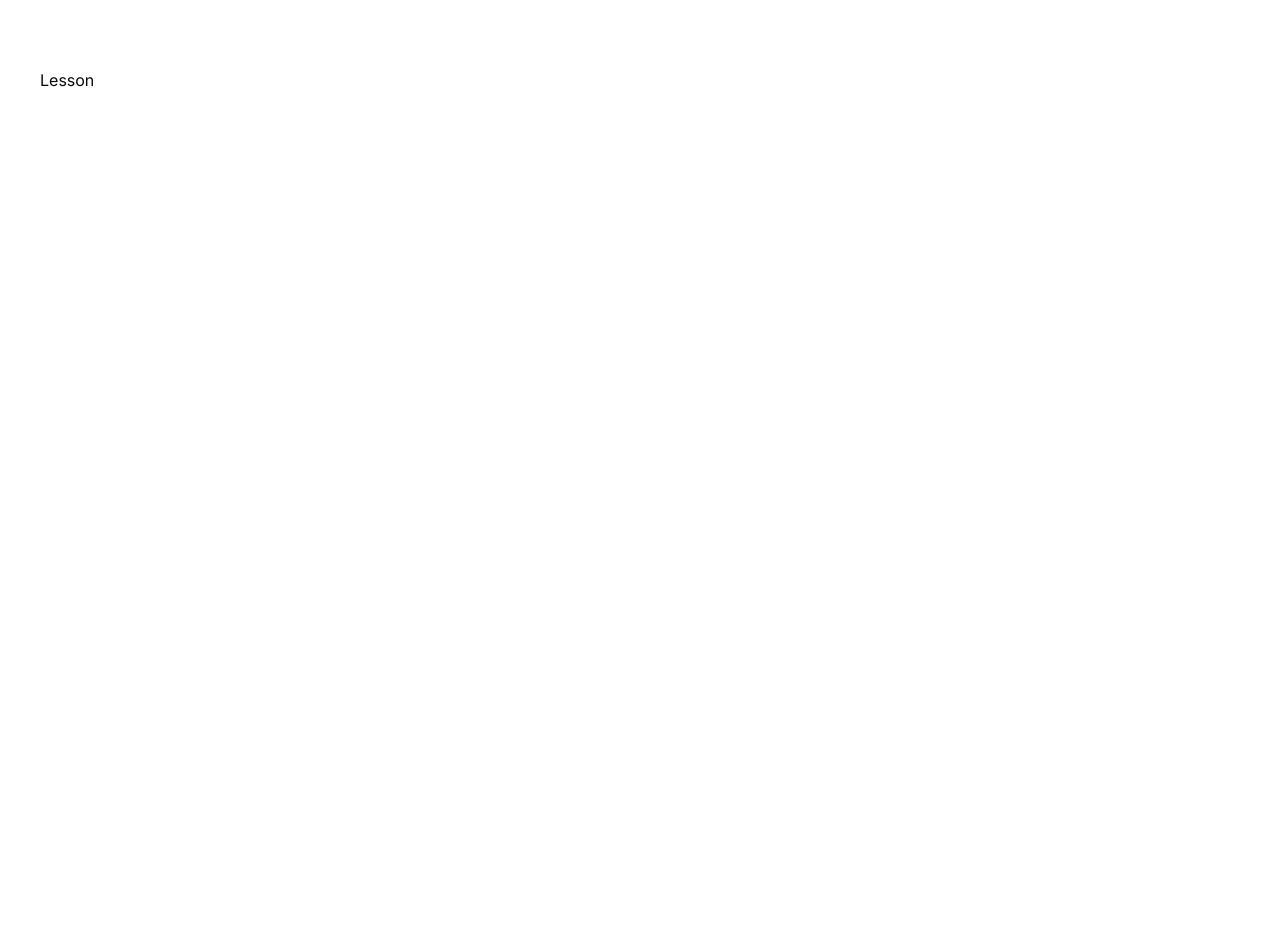
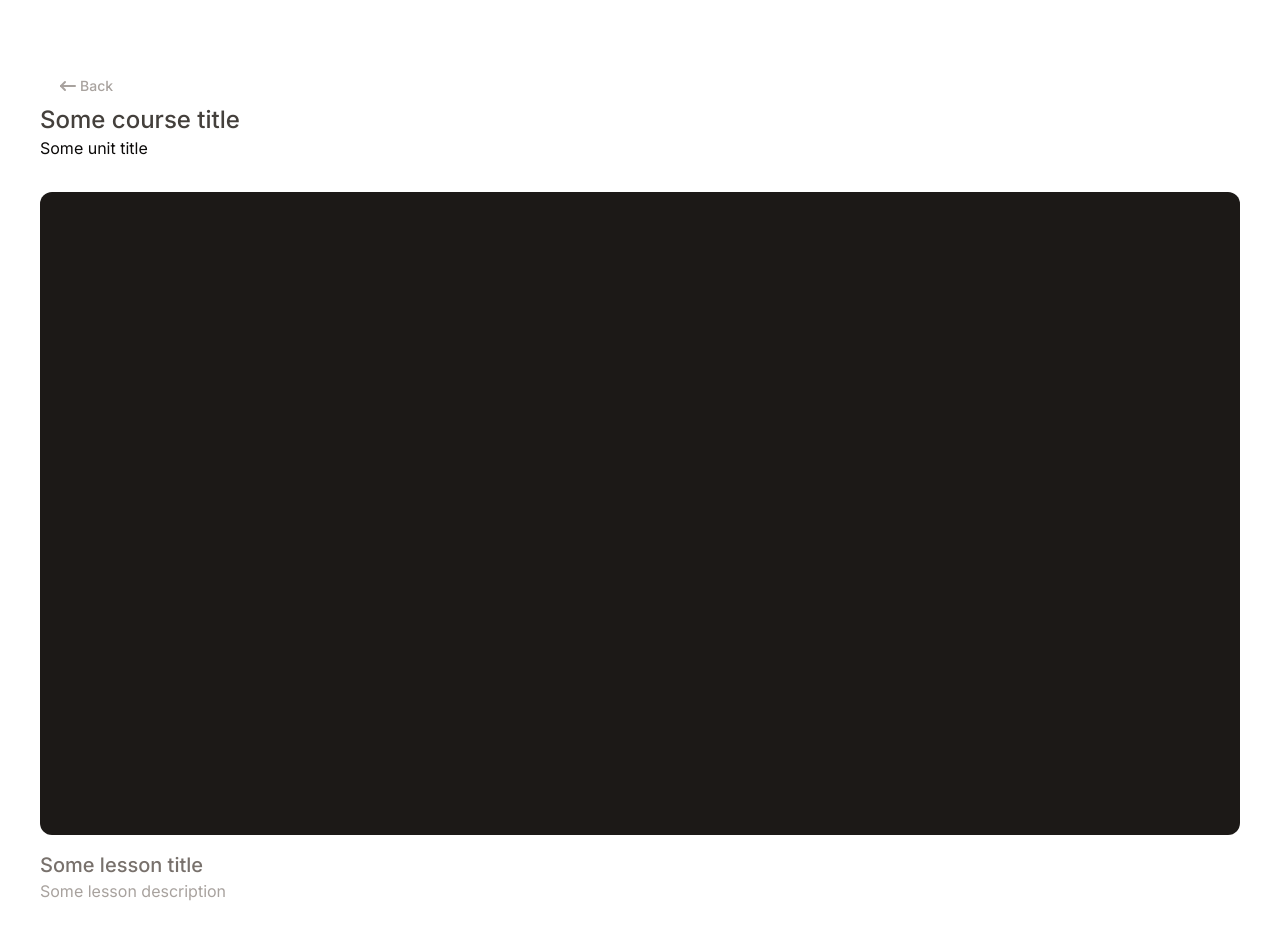
Before and after one commit to naefun/OpenCourse-nextjs, a Next.js app: page /lesson in a window 1280 px wide. Shown: the part 100-1040 px from the top of the page. Before the commit the page ends 800 px from the top, so only its background shows below. Built offline with nearby package versions, Linux system fonts and the light colour scheme.

Commit message:
Add lesson page UI

```diff
--- a/package.json
+++ b/package.json
@@ -9,6 +9,7 @@
     "lint": "next lint"
   },
   "dependencies": {
+    "@radix-ui/react-aspect-ratio": "^1.0.3",
     "@radix-ui/react-icons": "^1.3.0",
     "@radix-ui/react-slot": "^1.0.2",
     "@tabler/icons-react": "^3.5.0",
--- a/src/app/lesson/page.tsx
+++ b/src/app/lesson/page.tsx
@@ -1,5 +1,22 @@
+import BackButton from "@/components/BackButton";
+import Subtitle from "@/components/Subtitle";
+import Title from "@/components/Title";
+import { AspectRatio } from "@/components/ui/aspect-ratio";
+
 const Lesson = () => {
-    return (<h1>Lesson</h1>)
-}
+  return (
+    <div>
+      <BackButton />
+      <Title label="Some course title" />
+      <p>Some unit title</p>
+      {/* Video player */}
+      <AspectRatio ratio={16 / 9} className="mt-8">
+        <div className="w-full h-full bg-stone-900 rounded-xl"></div>
+      </AspectRatio>
+      <Subtitle label="Some lesson title" className="mt-4" />
+      <p className="text-stone-400">Some lesson description</p>
+    </div>
+  );
+};
 
-export default Lesson
+export default Lesson;
--- /dev/null
+++ b/src/components/Subtitle.tsx
@@ -0,0 +1,9 @@
+const Subtitle = ({ label = "", className = "" }) => {
+  return (
+    <h1 className={`text-xl font-medium text-stone-500 ${className}`}>
+      {label}
+    </h1>
+  );
+};
+
+export default Subtitle;
--- /dev/null
+++ b/src/components/Title.tsx
@@ -0,0 +1,5 @@
+const Title = ({ label = "" }) => {
+  return <h1 className="text-2xl font-medium text-stone-700">{label}</h1>;
+};
+
+export default Title;
--- /dev/null
+++ b/src/components/ui/aspect-ratio.tsx
@@ -0,0 +1,7 @@
+"use client"
+
+import * as AspectRatioPrimitive from "@radix-ui/react-aspect-ratio"
+
+const AspectRatio = AspectRatioPrimitive.Root
+
+export { AspectRatio }
```
Also changed, not shown: 1 other file (tests, documents, lock files or other folders).
